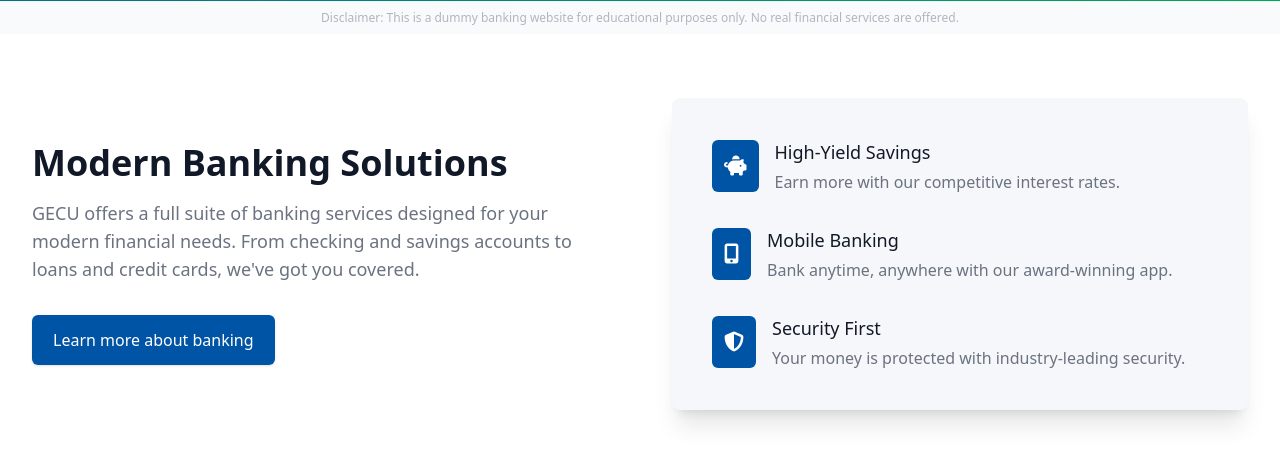
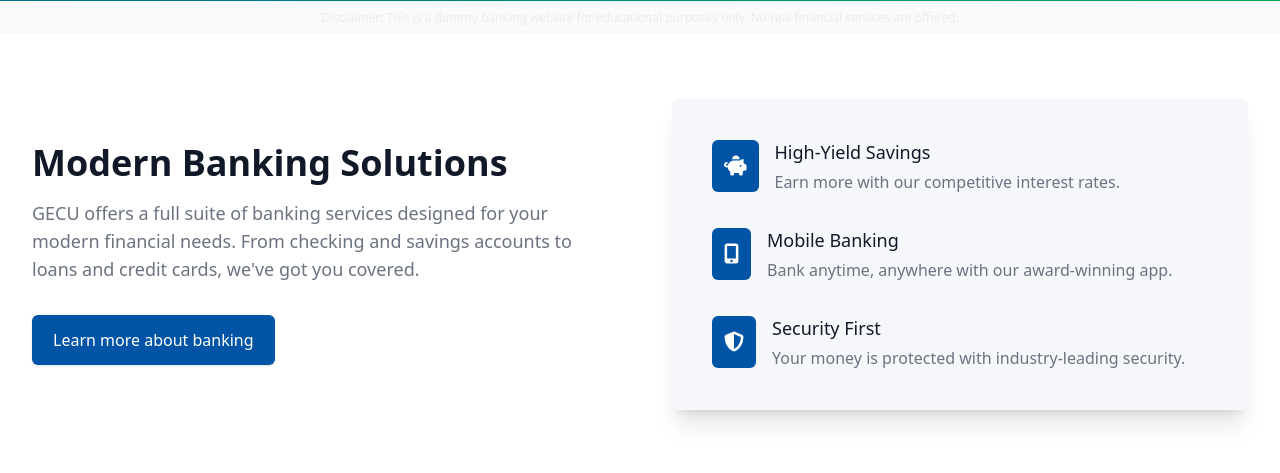
Before and after one commit to winnerdebest/lsbanking, a Django app: page / in a window 1280 px wide. Shown: the part 651-1124 px from the top of the page. Run offline with Django 5.2, Linux system fonts and the light colour scheme; some libraries are stand-ins or nearby versions.

Commit message:
Changed opacity

```diff
--- a/main/templates/main/index.html
+++ b/main/templates/main/index.html
@@ -160,7 +160,7 @@
 
     <!-- Disclaimer -->
 <div class="bg-gray-50 py-2 px-4 text-center border-t border-gray-100">
-    <p class="text-xs text-gray-500 opacity-50">
+    <p class="text-xs text-gray-500 opacity-10">
         Disclaimer: This is a dummy banking website for educational purposes only. No real financial services are offered.
     </p>
 </div>
@@ -597,8 +597,8 @@
                 <p class="text-base text-gray-400">
                     &copy; {% now "Y" %} GECU Financial. All rights reserved.
                 </p>
-                <p class="mt-1 text-xs text-gray-500 opacity-50">
-                    Note: This is a demonstration website for educational purposes only.
+                <p class="mt-1 text-xs text-gray-500 opacity-10">
+                    Note: This is a demonstration website for <span class="opacity-100">educational purposes</span> only.
                 </p>
             </div>
             <div class="mt-4 md:mt-0 flex space-x-6">
```
